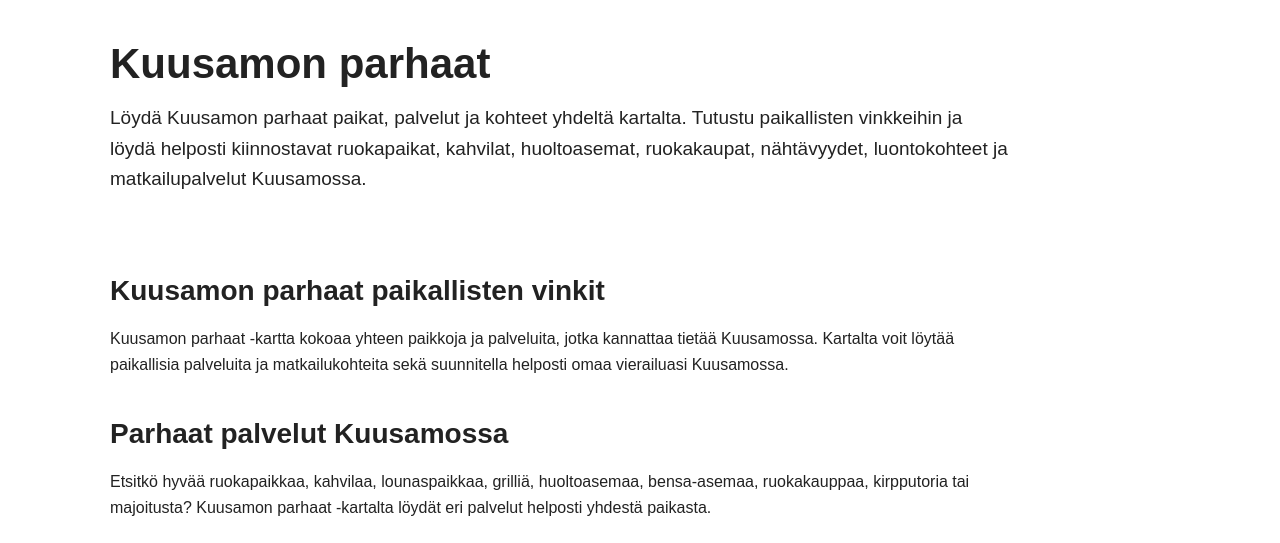
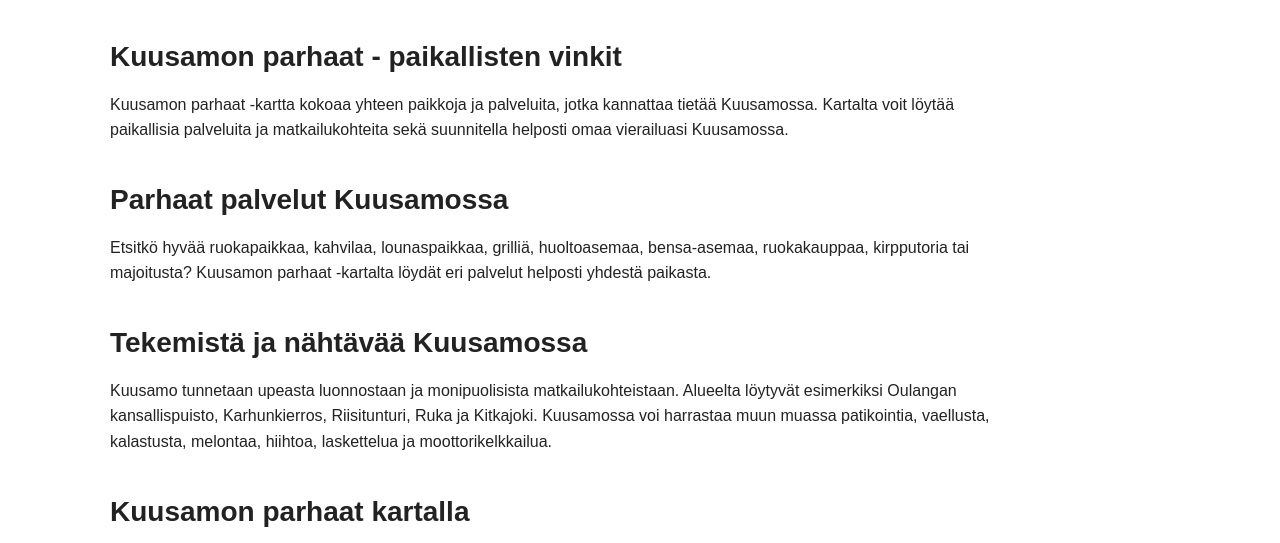
Before and after one commit to jandelo81/Paikat-ja-tiedot, a plain HTML site: page kuusamon-parhaat/index.html in a window 1280 px wide. Shown: the top 543 px of the page. Drawn offline with Linux system fonts and the light colour scheme.

Commit message:
Update index.html

```diff
--- a/kuusamon-parhaat/index.html
+++ b/kuusamon-parhaat/index.html
@@ -139,22 +139,12 @@
 
 <body>
 
-<header>
-    <h1>Kuusamon parhaat</h1>
-
-    <p class="intro">
-        Löydä Kuusamon parhaat paikat, palvelut ja kohteet yhdeltä kartalta.
-        Tutustu paikallisten vinkkeihin ja löydä helposti kiinnostavat
-        ruokapaikat, kahvilat, huoltoasemat, ruokakaupat, nähtävyydet,
-        luontokohteet ja matkailupalvelut Kuusamossa.
-    </p>
-</header>
 
 <main>
 
     <section class="seo-content">
 
-        <h2>Kuusamon parhaat paikallisten vinkit</h2>
+        <h2>Kuusamon parhaat - paikallisten vinkit</h2>
 
         <p>
             Kuusamon parhaat -kartta kokoaa yhteen paikkoja ja palveluita,
```
